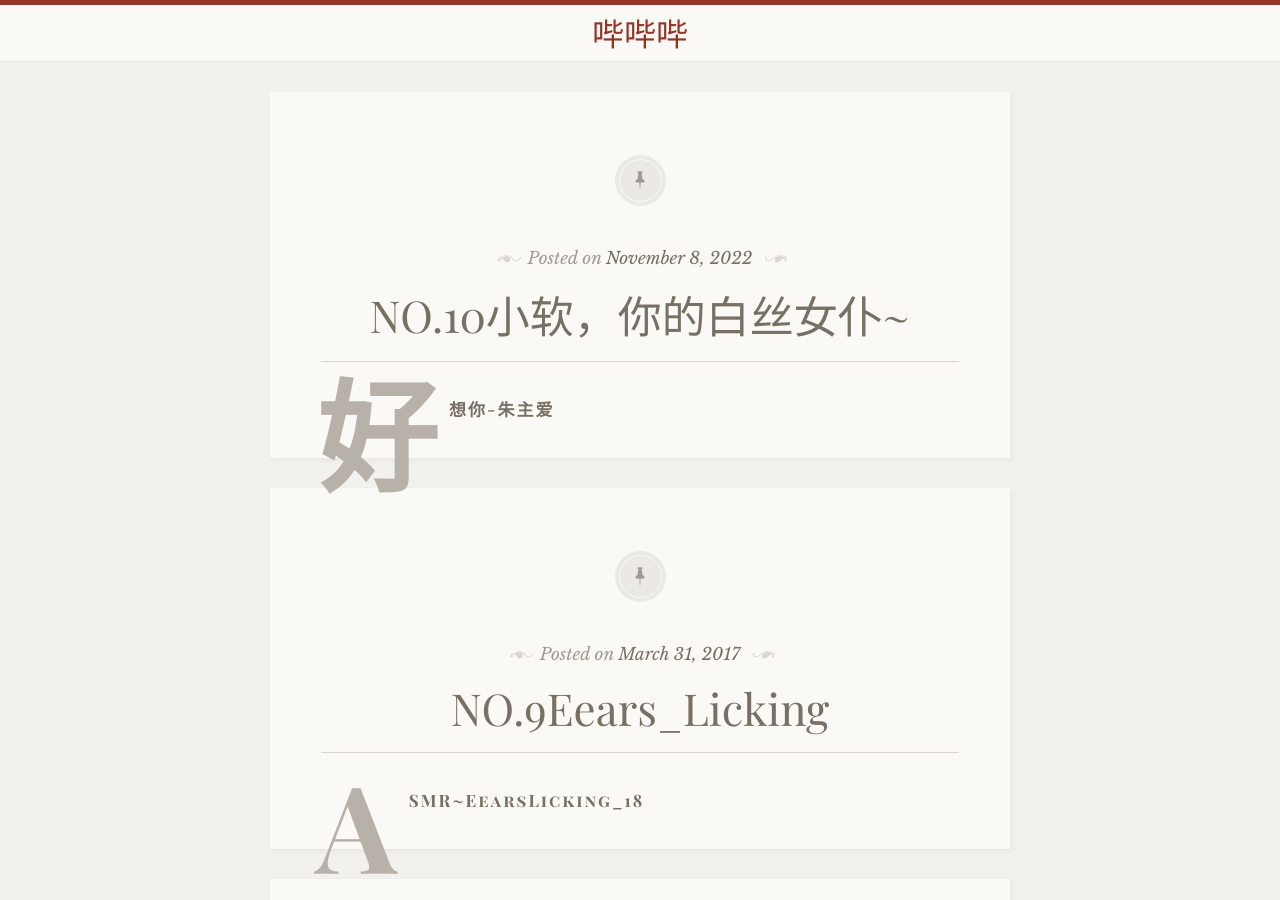
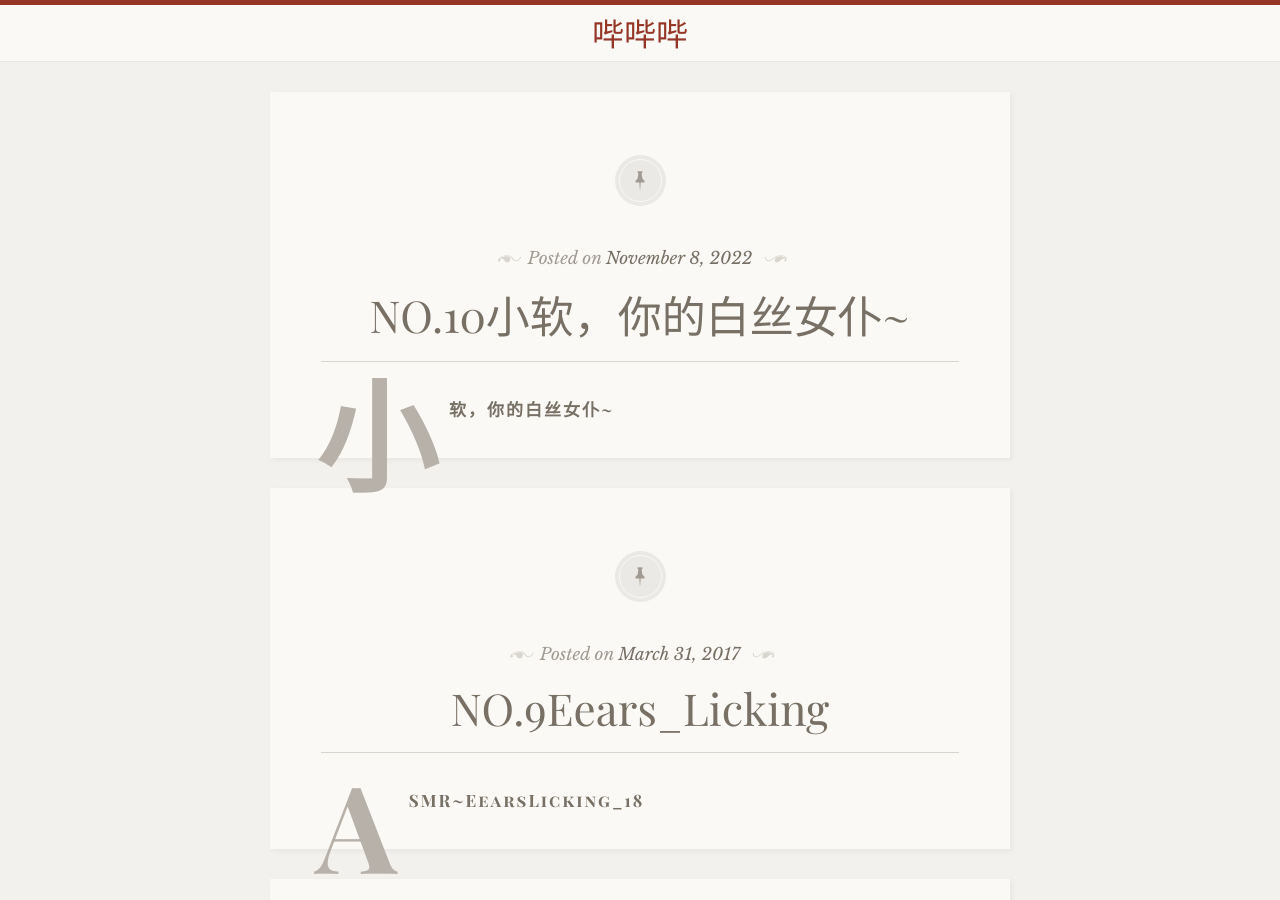
Before and after one commit to jvmkit/bibibi, a Jekyll site: the page built from index.html, in a window 1280 px wide and 900 px high. Built offline with Jekyll 4.4.1, drawn with Linux system fonts in a browser that asks for light colours; some web fonts are replaced.

Commit message:
Update 2022-11-08-xr-np.markdown

```diff
--- a/_posts/2022-11-08-xr-np.markdown
+++ b/_posts/2022-11-08-xr-np.markdown
@@ -9,4 +9,4 @@ podcastlength: 439
 bytelength: 77529132
 episodeid: 1
 ---
-好想你-朱主爱
+小软，你的白丝女仆~
```
